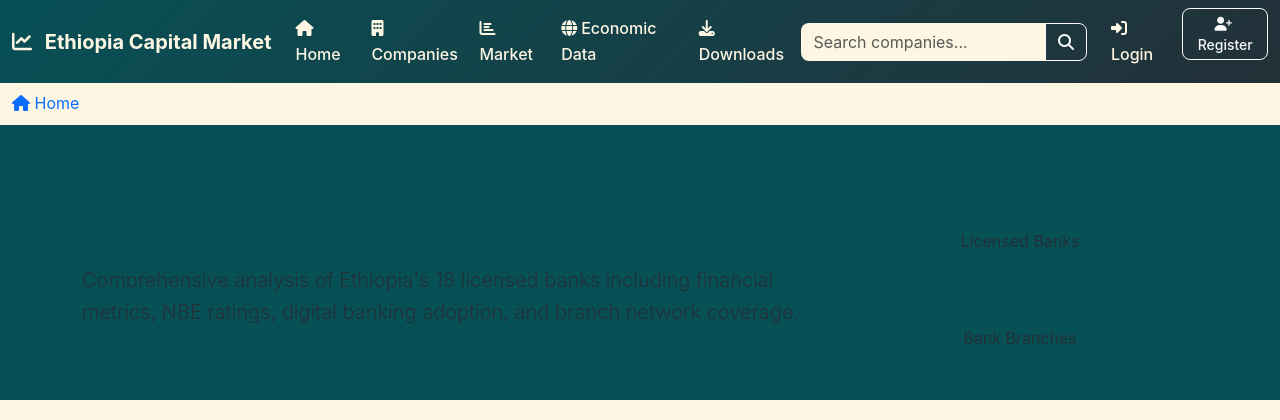
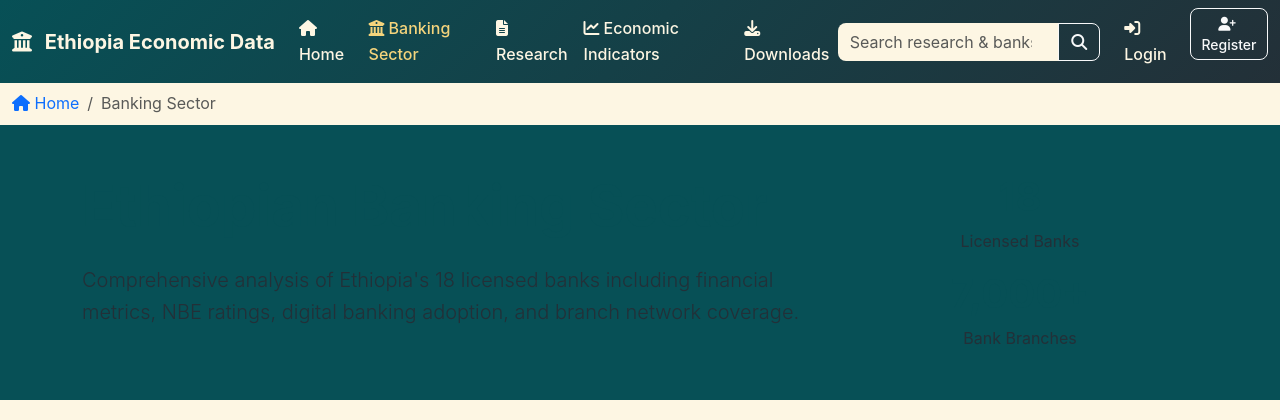
Before and after one commit to abela-21/ethiopia-financial-data, a Flask app: page /banking in a window 1280 px wide. Shown: the top 420 px of the page. Run offline with Flask 3, Linux system fonts and the light colour scheme; data that the repository does not hold is empty; some libraries are stand-ins or nearby versions.

Commit message:
Rename and reorganize categories in the navigation bar for better clarity
Updates navbar.html: Modifies links, icons, and search functionality, and renames "Companies" and "Market" to "Banking Sector" and "Research".

Replit-Commit-Author: Agent
Replit-Commit-Session-Id: d90c0c0e-a632-408f-8798-0d23c952e810
Replit-Commit-Screenshot-Url: https://storage.googleapis.com/screenshot-production-us-central1/2f368adc-7e52-4124-b315-06ff67783e08/4a8f331a-e0e7-4ea2-898a-1856773253c8.jpg

```diff
--- a/templates/components/navbar.html
+++ b/templates/components/navbar.html
@@ -2,8 +2,8 @@
     <div class="container-fluid">
         <!-- Brand -->
         <a class="navbar-brand fw-bold" href="{{ url_for('main.index') }}">
-            <i class="fas fa-chart-line me-2"></i>
-            Ethiopia Capital Market
+            <i class="fas fa-university me-2"></i>
+            Ethiopia Economic Data
         </a>
 
         <!-- Mobile Toggle -->
@@ -21,21 +21,21 @@
                     </a>
                 </li>
                 <li class="nav-item">
-                    <a class="nav-link {{ 'active' if request.endpoint == 'main.companies' }}"
-                       href="{{ url_for('main.companies') }}">
-                        <i class="fas fa-building me-1"></i>Companies
+                    <a class="nav-link {{ 'active' if request.endpoint == 'main.banking' }}"
+                       href="{{ url_for('main.banking') }}">
+                        <i class="fas fa-university me-1"></i>Banking Sector
                     </a>
                 </li>
                 <li class="nav-item">
-                    <a class="nav-link {{ 'active' if request.endpoint == 'main.market' }}"
-                       href="{{ url_for('main.market') }}">
-                        <i class="fas fa-chart-bar me-1"></i>Market
+                    <a class="nav-link {{ 'active' if request.endpoint == 'main.research' }}"
+                       href="{{ url_for('main.research') }}">
+                        <i class="fas fa-file-alt me-1"></i>Research
                     </a>
                 </li>
                 <li class="nav-item">
                     <a class="nav-link {{ 'active' if request.endpoint == 'main.macro' }}"
                        href="{{ url_for('main.macro') }}">
-                        <i class="fas fa-globe me-1"></i>Economic Data
+                        <i class="fas fa-chart-line me-1"></i>Economic Indicators
                     </a>
                 </li>
                 <li class="nav-item">
@@ -47,14 +47,14 @@
             </ul>
 
             <!-- Search Bar -->
-            <form class="d-flex me-3" role="search" action="{{ url_for('main.companies') }}" method="GET">
+            <form class="d-flex me-3" role="search" action="{{ url_for('main.research') }}" method="GET">
                 <div class="input-group">
                     <input class="form-control bg-light border-0"
                            type="search"
-                           name="search"
-                           placeholder="Search companies..."
+                           name="search_query"
+                           placeholder="Search research & banks..."
                            aria-label="Search"
-                           value="{{ request.args.get('search', '') }}">
+                           value="{{ request.args.get('search_query', '') }}">
                     <button class="btn btn-outline-light" type="submit">
                         <i class="fas fa-search"></i>
                     </button>
@@ -131,7 +131,11 @@
                     <i class="fas fa-home"></i> Home
                 </a>
             </li>
-            {% if request.endpoint == 'main.companies' %}
+            {% if request.endpoint == 'main.banking' %}
+            <li class="breadcrumb-item active" aria-current="page">Banking Sector</li>
+            {% elif request.endpoint == 'main.research' %}
+            <li class="breadcrumb-item active" aria-current="page">Research Documents</li>
+            {% elif request.endpoint == 'main.companies' %}
             <li class="breadcrumb-item active" aria-current="page">Companies</li>
             {% elif request.endpoint == 'main.company_detail' %}
             <li class="breadcrumb-item">
```
